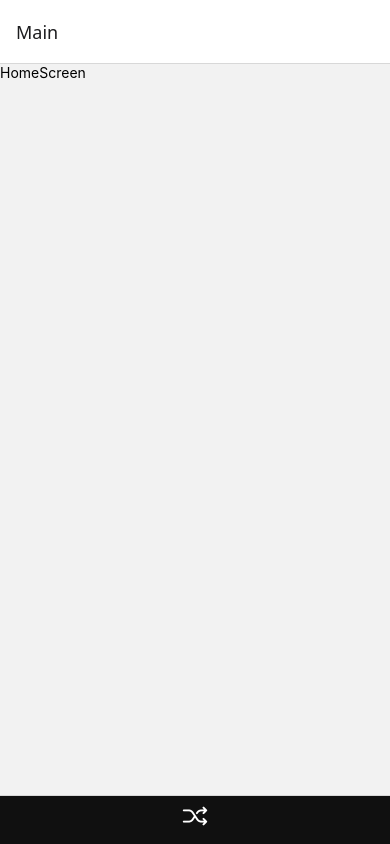
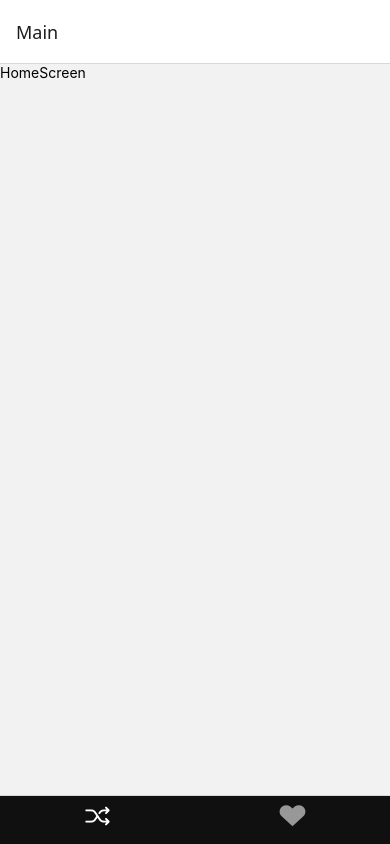
Before and after one commit to gottajsx/ReactNative-Hinge-AWS, a React Native app: screen / in a window 390 px wide. Built offline with nearby package versions, Linux system fonts and the light colour scheme.

Commit message:
Adding heart icon on StackNavigator tabBarIcon

```diff
--- a/navigation/StackNavigator.js
+++ b/navigation/StackNavigator.js
@@ -73,6 +73,31 @@ const StackNavigator = () => {
                             ),
                     }}
                 />
+
+                <Tab.Screen
+                    name="Likes"
+                    component={LikesScreen}
+                    options={{
+                        tabBarStyle: {backgroundColor: '#101010'},
+                        headerShown: false,
+                        tabBarIcon: ({ focused }) =>
+                            focused ? (
+                                <Entypo
+                                    style={{ paddingTop: 3 }}
+                                    name="heart"
+                                    size={30}
+                                    color="white"
+                                />
+                            ) : (
+                                <Entypo
+                                    style={{ paddingTop: 3 }}
+                                    name="heart"
+                                    size={30}
+                                    color="#989898"
+                                />
+                            ),
+                    }}
+                />
             </Tab.Navigator>
         );
     }
```
